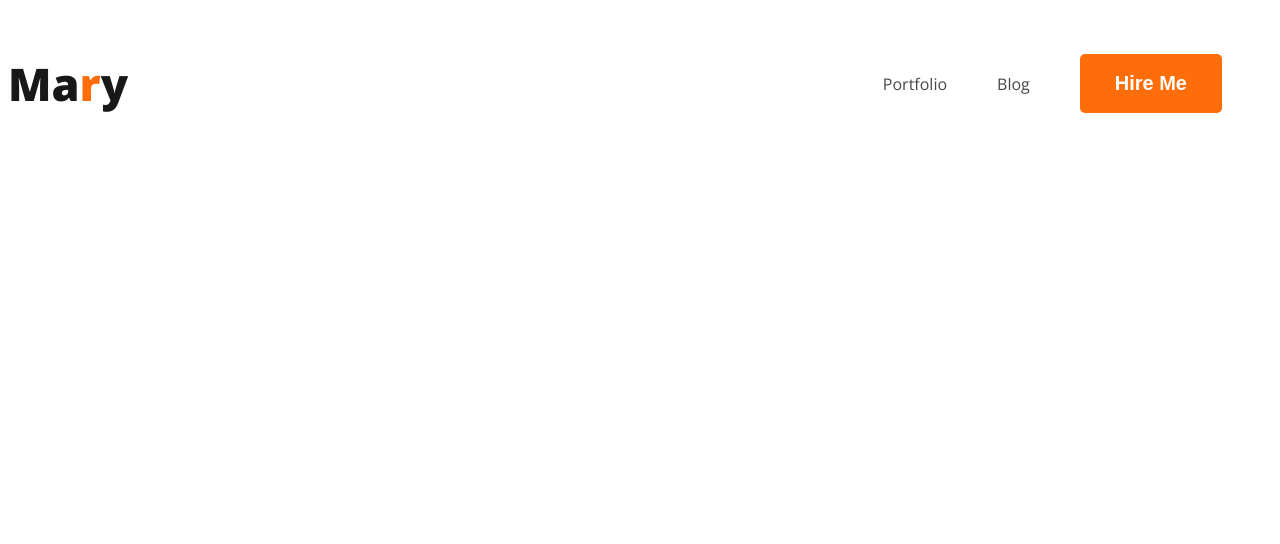
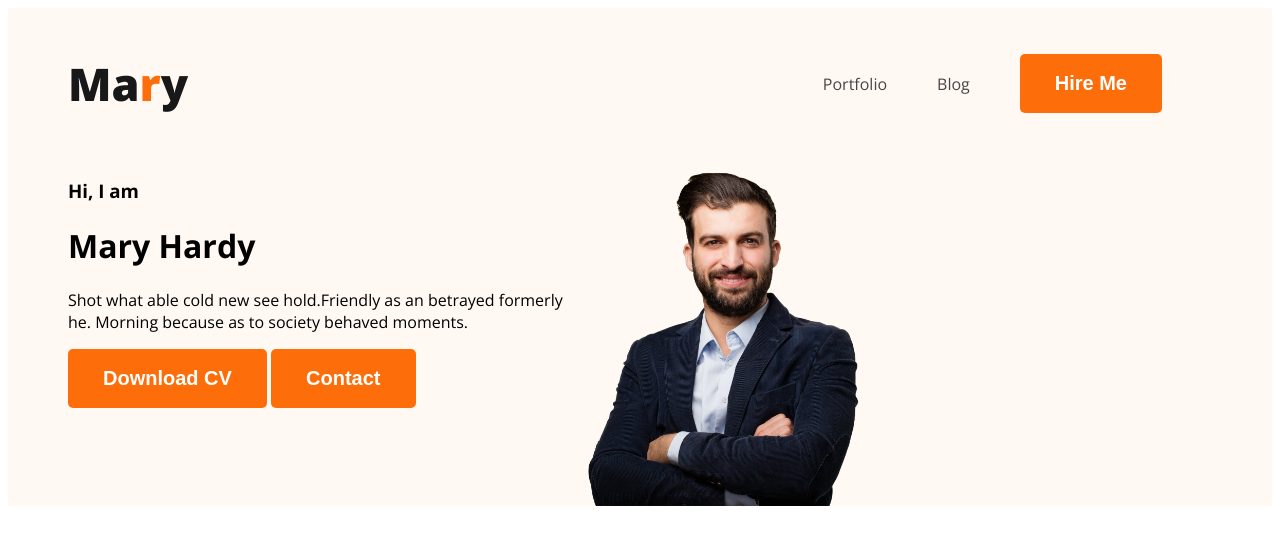
Before and after one commit to riyan1209/webdeveloper-portfolio, a plain HTML site: page index.html in a window 1280 px wide. Drawn offline with nearby package versions, Linux system fonts and the light colour scheme.

Commit message:
added a banner

```diff
--- a/index.html
+++ b/index.html
@@ -12,7 +12,7 @@
 
 </head>
 <body>
-    <header>
+    <header class="header">
         <nav>
             <h3 class="nav-title">
                 Ma<span class="text-primary">r</span>y
@@ -23,6 +23,23 @@
                 <li><button  class="btn-primary">Hire Me</button></li>
             </ul>
         </nav>
+
+        <div class="banner">
+            <div class="banner-content">
+                <h3 class="banner-greetings">Hi, I  am</h3>
+
+            <h1 class="banner-title">Mary Hardy</h1>
+            <p class="banner-paragraph">Shot what able cold new see hold.Friendly as an betrayed formerly <br>he. Morning because as to society behaved moments.</p>
+
+            <button class="btn-primary">Download CV</button>
+            <button class="btn-primary">Contact</button>
+            </div>
+            <img class="profile-picture" src="./images/hardy.png" alt="">
+
+        </div>
+
+
+
     </header>
     <main></main>
     <footer></footer>
--- a/style/portfolio.css
+++ b/style/portfolio.css
@@ -11,6 +11,7 @@ nav{
     display: flex;
     justify-content: space-between;
     align-items: center;
+    margin: 0px 60px;
 }
 
 .nav-title {
@@ -50,3 +51,23 @@ nav a{
     text-decoration: none;
     color: #474747;
 }
+
+/* header related style */
+
+.header{
+    background-color: #fff8f3;
+}
+
+.banner{
+    margin: 0px 100px 0px 60px;
+    display: flex;
+}
+
+.banner .profile-picture{
+    width: 300px;
+}
+
+.banner-content{
+
+    justify-content: space-between;
+}
```
